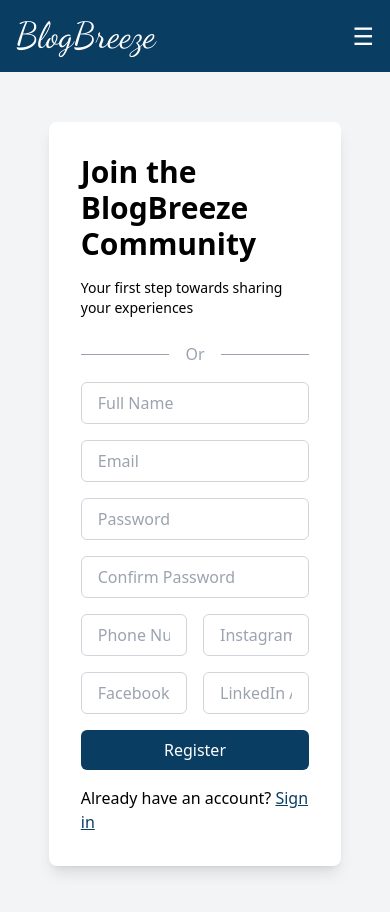
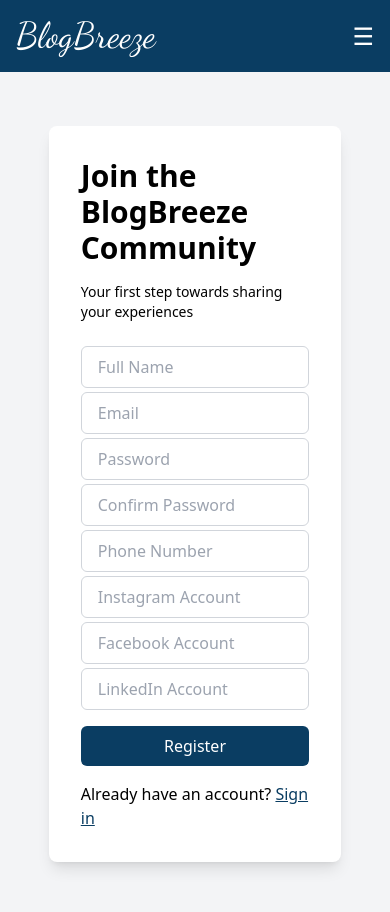
Before and after one commit to ShravaniR2412/BlogBreeze, a React (Vite) app: page /register in a window 390 px wide. Shown: the top 912 px of the page. Built offline with nearby package versions, Linux system fonts and the light colour scheme.

Commit message:
Add validation for mobile number and password strength (Fixes #1)

```diff
--- a/src/Pages/Register.jsx
+++ b/src/Pages/Register.jsx
@@ -1,8 +1,7 @@
 import React, { useState } from 'react';
-import { auth, db } from '../Firebase/config'; // Adjust the path as needed
+import { auth, db } from '../Firebase/config'; // Adjust path if needed
 import { setDoc, doc } from 'firebase/firestore';
 import { useNavigate } from 'react-router-dom';
-
 
 const Register = () => {
   const [fullName, setFullName] = useState('');
@@ -14,16 +13,30 @@ const Register = () => {
   const [facebook, setFacebook] = useState('');
   const [linkedIn, setLinkedIn] = useState('');
 
+  const [errors, setErrors] = useState({});
   const navigate = useNavigate();
+
   const handleAddUser = async () => {
+    let newErrors = {};
+
     if (password !== confirmPassword) {
-      alert("Passwords do not match");
+      newErrors.confirmPassword = "Passwords do not match";
+    }
+    if (password.length < 8) {
+      newErrors.password = "Password must be at least 8 characters long";
+    }
+    const phoneRegex = /^[0-9]{10}$/;
+    if (!phoneRegex.test(phoneNumber)) {
+      newErrors.phoneNumber = "Phone number must be exactly 10 digits";
+    }
+
+    if (Object.keys(newErrors).length > 0) {
+      setErrors(newErrors);
       return;
     }
 
     try {
       const userDocRef = doc(db, 'users', email);
-
       await setDoc(userDocRef, {
         fullName,
         email,
@@ -37,7 +50,7 @@ const Register = () => {
       alert("User added successfully");
       navigate('/login');
 
-
+      // Reset form
       setFullName('');
       setEmail('');
       setPassword('');
@@ -46,6 +59,7 @@ const Register = () => {
       setInstagram('');
       setFacebook('');
       setLinkedIn('');
+      setErrors({});
 
     } catch (error) {
       console.error("Error adding user:", error);
@@ -58,77 +72,81 @@ const Register = () => {
         <div className="bg-white p-8 rounded-lg shadow-lg w-3/4 flex flex-col items-center">
           <h1 className="text-3xl font-bold mb-4">Join the BlogBreeze Community</h1>
           <h2 className="text-sm mb-6">Your first step towards sharing your experiences</h2>
-          <div className="flex items-center w-full mb-4">
-            <hr className="flex-1 border-gray-400" />
-            <span className="mx-4 text-gray-400">Or</span>
-            <hr className="flex-1 border-gray-400" />
-          </div>
+
           <input
             type="text"
             value={fullName}
             onChange={(e) => setFullName(e.target.value)}
-            className="border-gray-300 border rounded-md px-4 py-2 mb-4 w-full"
+            className="border-gray-300 border rounded-md px-4 py-2 mb-1 w-full"
             placeholder="Full Name"
           />
+
           <input
             type="email"
             value={email}
             onChange={(e) => setEmail(e.target.value)}
-            className="border-gray-300 border rounded-md px-4 py-2 mb-4 w-full"
+            className="border-gray-300 border rounded-md px-4 py-2 mb-1 w-full"
             placeholder="Email"
           />
+
           <input
             type="password"
             value={password}
             onChange={(e) => setPassword(e.target.value)}
-            className="border-gray-300 border rounded-md px-4 py-2 mb-4 w-full"
+            className="border-gray-300 border rounded-md px-4 py-2 mb-1 w-full"
             placeholder="Password"
           />
+          {errors.password && <p className="text-red-500 text-sm">{errors.password}</p>}
+
           <input
             type="password"
             value={confirmPassword}
             onChange={(e) => setConfirmPassword(e.target.value)}
-            className="border-gray-300 border rounded-md px-4 py-2 mb-4 w-full"
+            className="border-gray-300 border rounded-md px-4 py-2 mb-1 w-full"
             placeholder="Confirm Password"
           />
-          <div className="grid grid-cols-2 gap-4 w-full">
+          {errors.confirmPassword && <p className="text-red-500 text-sm">{errors.confirmPassword}</p>}
+
           <input
             type="tel"
             value={phoneNumber}
             onChange={(e) => setPhoneNumber(e.target.value)}
-              className="border-gray-300 border rounded-md px-4 py-2 mb-4 w-full"
+            className="border-gray-300 border rounded-md px-4 py-2 mb-1 w-full"
             placeholder="Phone Number"
           />
+          {errors.phoneNumber && <p className="text-red-500 text-sm">{errors.phoneNumber}</p>}
+
           <input
             type="text"
             value={instagram}
             onChange={(e) => setInstagram(e.target.value)}
-              className="border-gray-300 border rounded-md px-4 py-2 mb-4 w-full"
+            className="border-gray-300 border rounded-md px-4 py-2 mb-1 w-full"
             placeholder="Instagram Account"
           />
-          </div>
-          <div className="grid grid-cols-2 gap-4 w-full">
+
           <input
             type="text"
             value={facebook}
             onChange={(e) => setFacebook(e.target.value)}
-              className="border-gray-300 border rounded-md px-4 py-2 mb-4 w-full"
+            className="border-gray-300 border rounded-md px-4 py-2 mb-1 w-full"
             placeholder="Facebook Account"
           />
+
           <input
             type="text"
             value={linkedIn}
             onChange={(e) => setLinkedIn(e.target.value)}
-              className="border-gray-300 border rounded-md px-4 py-2 mb-4 w-full"
+            className="border-gray-300 border rounded-md px-4 py-2 mb-1 w-full"
             placeholder="LinkedIn Account"
           />
-          </div>
+
           <button
             onClick={handleAddUser}
-            className="bg-navy text-white px-4 py-2 rounded-md w-full hover:bg-blue-700 transition-colors duration-300"
+            className="bg-navy text-white px-4 py-2 mt-3 rounded-md w-full hover:bg-blue-700 transition-colors duration-300"
           >
             Register
           </button>
+
           <p className="mt-4">
             Already have an account?{' '}
             <a href="/login" className="text-navy underline">
```
Also changed, not shown: src/App.css (+5 -6 lines). Lines whose indentation alone changed are shown as unchanged.
